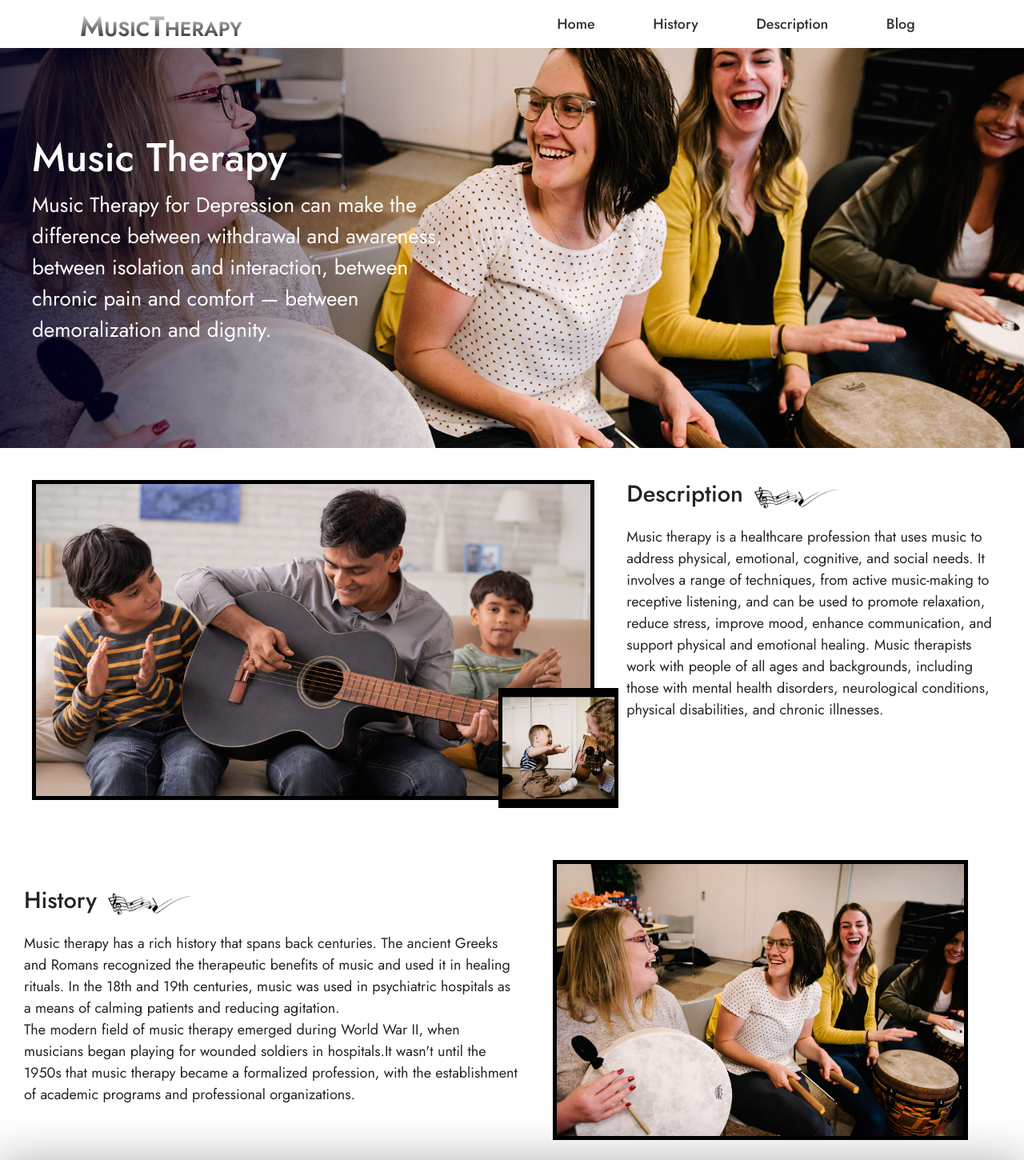
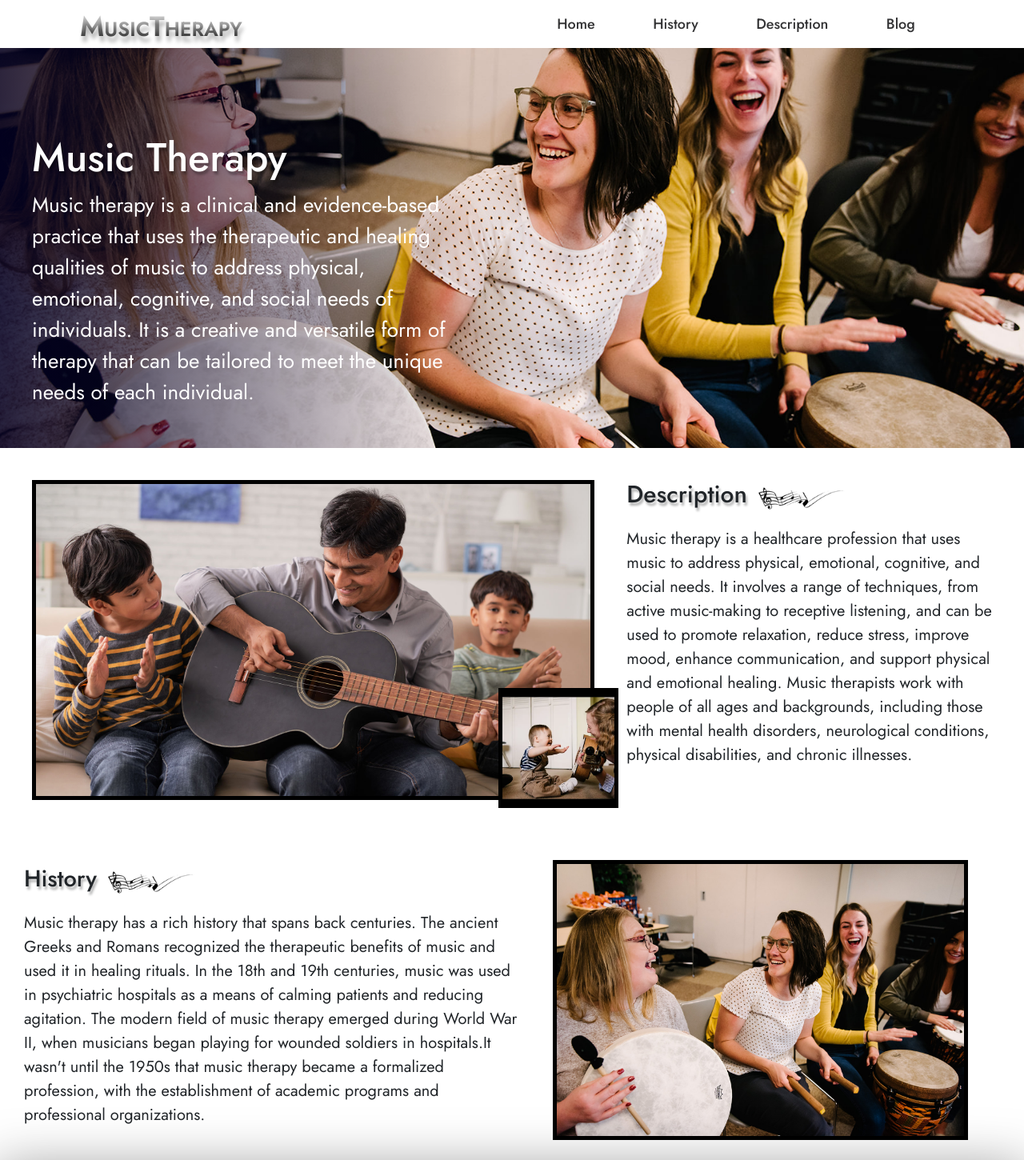
Before and after one commit to ankitmalik84/music, a React (Create React App) app: page / in a window 1280 px wide. Shown: the top 1450 px of the page at 80% size. Built offline with nearby package versions, Linux system fonts and the light colour scheme.

Commit message:
modified:   src/components/Navbar.css

```diff
--- a/src/components/Navbar.css
+++ b/src/components/Navbar.css
@@ -46,6 +46,8 @@ li {
   font-size: 2.5rem;
   font-weight: 600;
   text-transform: uppercase;
+  text-shadow: 2px 7px 5px rgba(0,0,0,0.3),
+    0px -4px 10px rgba(255,255,255,0.3);
   background: -webkit-linear-gradient(#eee, rgb(22, 22, 22));
   -webkit-background-clip: text;
   -webkit-text-fill-color: transparent;
--- a/src/pages/Blog.css
+++ b/src/pages/Blog.css
@@ -6,9 +6,10 @@
 }
 .text-center{
     font-family: 'Dancing Script', cursive;
-    font-size: 45px;
+    font-size: 48px;
     display: flex;
     justify-content: center;
+    text-shadow: 2px 4px 3px rgba(0,0,0,0.3);
 }
 .text-center-low{
     font-family: 'Dancing Script', cursive;
--- a/src/pages/Home.jsx
+++ b/src/pages/Home.jsx
@@ -17,10 +17,11 @@ const Home = () => {
           <div className='hero-text'>
             <h2>Music Therapy</h2>
             <p>
-              Music Therapy for Depression can make the difference between
-              withdrawal and awareness, between isolation and interaction,
-              between chronic pain and comfort — between demoralization and
-              dignity.
+              Music therapy is a clinical and evidence-based practice that uses
+              the therapeutic and healing qualities of music to address
+              physical, emotional, cognitive, and social needs of individuals.
+              It is a creative and versatile form of therapy that can be
+              tailored to meet the unique needs of each individual.
             </p>
           </div>
         </div>
@@ -81,13 +82,11 @@ const Home = () => {
             ancient Greeks and Romans recognized the therapeutic benefits of
             music and used it in healing rituals. In the 18th and 19th
             centuries, music was used in psychiatric hospitals as a means of
-            calming patients and reducing agitation.
-            <br />
-            The modern field of music therapy emerged during World War II, when
-            musicians began playing for wounded soldiers in hospitals.It wasn't
-            until the 1950s that music therapy became a formalized profession,
-            with the establishment of academic programs and professional
-            organizations.
+            calming patients and reducing agitation. The modern field of music
+            therapy emerged during World War II, when musicians began playing
+            for wounded soldiers in hospitals.It wasn't until the 1950s that
+            music therapy became a formalized profession, with the establishment
+            of academic programs and professional organizations.
           </p>
         </div>
         <div className='history-img'>
--- a/src/pages/home.css
+++ b/src/pages/home.css
@@ -32,6 +32,7 @@
     margin-top: 20%;
     font-size: 50px;
     margin-bottom: 10px;
+    text-shadow: 2px 4px 3px rgba(0,0,0,0.3);
   }
 
   .hero-text p {
@@ -76,14 +77,15 @@
   }
 
   .description-text h3 {
-    font-size: 29px;
+    font-size: 30px;
     margin-bottom: 20px;
+    text-shadow: 2px 4px 3px rgba(0,0,0,0.3);
   }
   .textlogo{
     height: 35px;
   }
   .description-text p {
-    font-size: 18px;
+    font-size: 20px;
     line-height: 1.5;
   }
   /* History Section */
@@ -121,10 +123,11 @@
 .history-text h3 {
   font-size: 29px;
   margin-bottom: 20px;
+  text-shadow: 2px 4px 3px rgba(0,0,0,0.3);
 }
 
 .history-text p {
-  font-size: 18px;
+  font-size: 20px;
   line-height: 1.5;
 }
 
@@ -181,7 +184,7 @@
     }
 
     .description-text p {
-      font-size: 14px;
+      font-size: 16px;
       line-height: 1.2;
     }
     .history {
```
